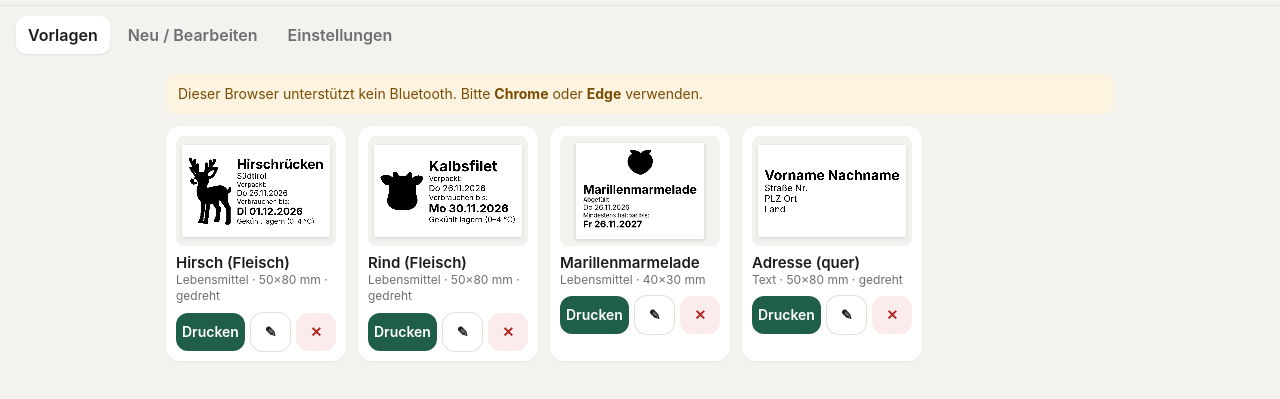
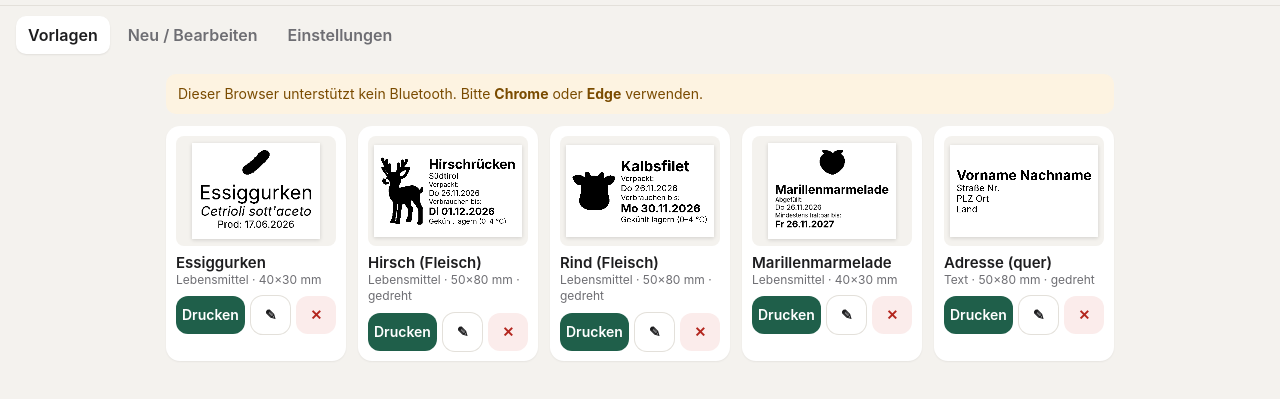
Before and after one commit to smartassyoung/etikett, a plain HTML site: page index.html in a window 1280 px wide. Shown: the part 49-448 px from the top of the page. Drawn offline with Linux system fonts and the light colour scheme.

Commit message:
Essiggurken-Vorlage; Mitte, kursiv, festes Datum, eigene Datumsbezeichnung, ohne Wochentag, Anordnung
Co-Authored-By: Claude Opus 5.5 <noreply@anthropic.com>
Claude-Session: https://claude.ai/code/session_01LAJRbX6vkcgTttsHzk2Qwp

```diff
--- a/index.html
+++ b/index.html
@@ -139,6 +139,10 @@ dialog::backdrop{background:rgba(0,0,0,.35)}
               <button data-v="silhouette" class="on">Schattenriss</button><button data-v="dither">Mit Details</button>
             </div>
           </div>
+          <label>Anordnung</label>
+          <div class="seg" id="segLayout">
+            <button data-v="auto" class="on">Automatisch</button><button data-v="side">Seitlich</button><button data-v="top">Oben</button>
+          </div>
         </div>
 
         <div class="card" id="fText">
@@ -158,15 +162,25 @@ dialog::backdrop{background:rgba(0,0,0,.35)}
           <h2>Lebensmittel</h2>
           <label>Produkt</label>
           <input type="text" id="fName" value="Tomatensauce">
-          <label>Zweite Zeile (optional, z. B. Teilstück, Sorte)</label>
-          <input type="text" id="fSub" placeholder="z. B. Rücken · ca. 500 g">
-          <label>Datum 1</label>
+          <label class="chk"><input type="checkbox" id="fNameBold" checked> Produkt fett</label>
+          <label>Zweite Zeile (optional, z. B. Übersetzung, Teilstück)</label>
+          <input type="text" id="fSub" placeholder="z. B. Cetrioli sott'aceto">
+          <label class="chk"><input type="checkbox" id="fSubItalic"> Zweite Zeile kursiv</label>
+          <label>Textausrichtung</label>
+          <div class="seg" id="segFAlign">
+            <button data-v="left" class="on">Links</button><button data-v="center">Mitte</button>
+          </div>
+          <label>Datum 1 – Bezeichnung</label>
           <div class="seg" id="segMadeLbl">
-            <button data-v="Zubereitet" class="on">Zubereitet</button><button data-v="Abgefüllt">Abgefüllt</button><button data-v="Eingefroren">Eingefroren</button><button data-v="Verpackt">Verpackt</button>
+            <button data-v="Zubereitet" class="on">Zubereitet</button><button data-v="Abgefüllt">Abgefüllt</button><button data-v="Prod">Prod</button><button data-v="Eingefroren">Eingefroren</button><button data-v="Verpackt">Verpackt</button>
           </div>
-          <div class="seg" id="segMade" style="margin-top:6px">
-            <button data-v="0" class="on">Heute</button><button data-v="-1">Gestern</button><button data-v="none">Ausblenden</button>
+          <input type="text" id="fMadeLbl" placeholder="oder eigene Bezeichnung" style="margin-top:6px">
+          <label>Datum 1 – Tag</label>
+          <div class="seg" id="segMade">
+            <button data-v="0" class="on">Heute</button><button data-v="-1">Gestern</button><button data-v="fixed">Festes Datum</button><button data-v="none">Ausblenden</button>
           </div>
+          <input type="date" id="fFixed" class="hide" style="margin-top:6px;width:100%;font:inherit;font-size:17px;padding:10px 12px;border:1px solid var(--line);border-radius:10px">
+          <label class="chk"><input type="checkbox" id="fWeekday" checked> Wochentag anzeigen</label>
           <label>Datum 2 (ab Datum 1)</label>
           <div class="seg" id="segShelf">
             <button data-v="d1">+1 T</button><button data-v="d2">+2 T</button><button data-v="d3" class="on">+3 T</button><button data-v="d5">+5 T</button><button data-v="d7">+7 T</button>
@@ -348,7 +362,7 @@ const $ = id => document.getElementById(id);
 function toast(t, ms=2200){ const el=$("toast"); el.textContent=t; el.classList.add("show"); clearTimeout(el._t); el._t=setTimeout(()=>el.classList.remove("show"), ms); }
 function seg(id, onChange){ $(id).addEventListener("click", e=>{ const b=e.target.closest("button"); if(!b) return; setSeg(id,b.dataset.v); onChange && onChange(b.dataset.v); }); }
 function setSeg(id, v){ [...$(id).children].forEach(b=>b.classList.toggle("on", b.dataset.v==String(v))); }
-function fmtDate(d, time){ const s = WD[d.getDay()]+" "+String(d.getDate()).padStart(2,"0")+"."+String(d.getMonth()+1).padStart(2,"0")+"."+d.getFullYear(); return time ? s+" "+String(d.getHours()).padStart(2,"0")+":"+String(d.getMinutes()).padStart(2,"0") : s; }
+function fmtDate(d, time, wd=true){ const s = (wd?WD[d.getDay()]+" ":"")+String(d.getDate()).padStart(2,"0")+"."+String(d.getMonth()+1).padStart(2,"0")+"."+d.getFullYear(); return time ? s+" "+String(d.getHours()).padStart(2,"0")+":"+String(d.getMinutes()).padStart(2,"0") : s; }
 function addDays(d,n){ const x=new Date(d); x.setDate(x.getDate()+n); return x; }
 function addMonths(d,n){ const x=new Date(d); const day=x.getDate(); x.setDate(1); x.setMonth(x.getMonth()+n); const last=new Date(x.getFullYear(),x.getMonth()+1,0).getDate(); x.setDate(Math.min(day,last)); return x; }
 const sleep = ms => new Promise(r=>setTimeout(r,ms));
@@ -358,9 +372,9 @@ const uid = () => Date.now().toString(36)+Math.random().toString(36).slice(2,6);
 /* ---------- Zustand ---------- */
 function defaultState(){
   return { id:null, name:"", type:"text", size:"40x30", cw:40, ch:30, rot:false,
-    deco:{ logo:false, symbol:null, symMode:"silhouette" },
+    deco:{ logo:false, symbol:null, symMode:"silhouette", layout:"auto" },
     text:{ text:"Jora", align:"center", bold:true, firstBig:true, border:false },
-    food:{ name:"Tomatensauce", sub:"", madeLbl:"Zubereitet", made:"0", shelf:3, unit:"d", shelfLbl:"Verbrauchen bis", allergens:[], extra:"", time:false, border:false },
+    food:{ name:"Tomatensauce", nameBold:true, sub:"", subItalic:false, align:"left", weekday:true, fixed:"", madeLbl:"Zubereitet", made:"0", shelf:3, unit:"d", shelfLbl:"Verbrauchen bis", allergens:[], extra:"", time:false, border:false },
     image:{ data:null, bright:0, contrast:20, mode:"dither", invert:false, caption:"" } };
 }
 function normalize(t){ // ältere Vorlagen ergänzen
@@ -398,14 +412,15 @@ function fitLines(ctx, lines, x, y, w, h, align, dry){
   lines = lines.filter(l=>l.t!=="");
   if(!lines.length || w<4 || h<4) return 0;
   const gap = 0.18; let lo=2, hi=400;
-  const ok = s => { let total=0; for(const l of lines){ const fs=s*l.w; ctx.font=(l.b?"700 ":"400 ")+fs+"px "+FONT; if(ctx.measureText(l.t).width>w) return false; total+=fs; } return total + s*gap*(lines.length-1) <= h; };
+  const fnt = (l,fs) => (l.i?"italic ":"")+(l.b?"700 ":"400 ")+fs+"px "+FONT;
+  const ok = s => { let total=0; for(const l of lines){ const fs=s*l.w; ctx.font=fnt(l,fs); if(ctx.measureText(l.t).width>w) return false; total+=fs; } return total + s*gap*(lines.length-1) <= h; };
   for(let i=0;i<22;i++){ const m=(lo+hi)/2; if(ok(m)) lo=m; else hi=m; }
   const s=lo; if(dry) return s;
   const total=lines.reduce((a,l)=>a+s*l.w,0)+s*gap*(lines.length-1);
   let cy = y + (h-total)/2;
   ctx.fillStyle="#000"; ctx.textBaseline="top";
   for(const l of lines){
-    const fs=s*l.w; ctx.font=(l.b?"700 ":"400 ")+fs+"px "+FONT;
+    const fs=s*l.w; ctx.font=fnt(l,fs);
     const tw=ctx.measureText(l.t).width;
     const tx = align==="left"? x : align==="right"? x+w-tw : x+(w-tw)/2;
     ctx.fillText(l.t, tx, cy + fs*0.06); cy += fs + s*gap;
@@ -429,31 +444,35 @@ function toMono(canvas, mode, bright=0, contrast=0, invert=false){
   ctx.putImageData(id,0,0);
 }
 // Quelle (Bild/Canvas) in Box einpassen und in Schwarzweiß umwandeln
-function drawMono(ctx, src, x, y, w, h, mode, bright=0, contrast=0, invert=false){
+function drawMono(ctx, src, x, y, w, h, mode, bright=0, contrast=0, invert=false, ax="center"){
   if(!src || w<2 || h<2) return;
   const sw=src.naturalWidth||src.width, sh=src.naturalHeight||src.height;
   const s=Math.min(w/sw, h/sh), iw=Math.max(1,Math.round(sw*s)), ih=Math.max(1,Math.round(sh*s));
   const t=document.createElement("canvas"); t.width=iw; t.height=ih;
   const tc=t.getContext("2d"); tc.fillStyle="#fff"; tc.fillRect(0,0,iw,ih); tc.imageSmoothingQuality="high"; tc.drawImage(src,0,0,iw,ih);
   toMono(t, mode, bright, contrast, invert);
-  ctx.drawImage(t, Math.round(x+(w-iw)/2), Math.round(y+(h-ih)/2));
+  const dx = ax==="left" ? x : ax==="right" ? x+w-iw : x+(w-iw)/2;
+  ctx.drawImage(t, Math.round(dx), Math.round(y+(h-ih)/2));
 }
 function foodLines(f, now){
-  const made = f.made==="none" ? null : addDays(now, +f.made);
+  let made = null;
+  if(f.made==="fixed" && f.fixed){ const [y,mo,d]=f.fixed.split("-").map(Number); made=new Date(y,mo-1,d); }
+  else if(f.made!=="none" && f.made!=="fixed") made=addDays(now, +f.made);
   const base = made||now; const n=+f.shelf||0;
   const until = f.unit==="m" ? addMonths(base,n) : addDays(base,n);
-  const md = made ? fmtDate(made, f.time && f.made==="0") : null;
+  const wd = f.weekday!==false;
+  const md = made ? fmtDate(made, f.time && f.made==="0", wd) : null;
   const sl = f.shelfLbl!=="none";
   const build = split => {
     const L=[];
-    if(f.name) L.push({t:f.name, w:1.7, b:true});
-    if(f.sub) L.push({t:f.sub, w:1.05, b:false});
+    if(f.name) L.push({t:f.name, w:1.7, b:f.nameBold!==false});
+    if(f.sub) L.push({t:f.sub, w:f.subItalic?1.15:1.05, b:false, i:!!f.subItalic});
     if(split){
       if(md){ L.push({t:f.madeLbl+":", w:0.85, b:false}); L.push({t:md, w:1, b:false}); }
-      if(sl){ L.push({t:f.shelfLbl+":", w:0.85, b:false}); L.push({t:fmtDate(until), w:1.3, b:true}); }
+      if(sl){ L.push({t:f.shelfLbl+":", w:0.85, b:false}); L.push({t:fmtDate(until,false,wd), w:1.3, b:true}); }
     } else {
-      if(md) L.push({t:f.madeLbl+": "+md, w:1, b:false});
-      if(sl) L.push({t:f.shelfLbl+": "+fmtDate(until), w:1.15, b:true});
+      if(md) L.push({t:f.madeLbl+": "+md, w:sl?1:0.85, b:false});
+      if(sl) L.push({t:f.shelfLbl+": "+fmtDate(until,false,wd), w:1.15, b:true});
     }
     if(f.allergens.length) L.push({t:"Allergene: "+f.allergens.join(", "), w:0.9, b:false});
     if(f.extra) L.push({t:f.extra, w:0.9, b:false});
@@ -489,9 +508,10 @@ async function renderLabel(st, canvas, now=new Date(), forPrint=false){
       const side={box:[bx+cw+gap,by,bw-cw-gap,bh], draw:()=>{ const ih=(bh-(n-1)*gap)/n; items.forEach((it,i)=>drawMono(ctx,it.src,bx,by+i*(ih+gap),cw,ih,it.mode,it.br)); }};
       // Variante B: Band oben
       const rh=Math.round(Math.min(bh*(bw>=bh?0.3:0.34), bw*(n>1?0.45:0.6)));
-      const top={box:[bx,by+rh+gap,bw,bh-rh-gap], draw:()=>{ const iw=(bw-(n-1)*gap)/n; items.forEach((it,i)=>drawMono(ctx,it.src,bx+i*(iw+gap),by,iw,rh,it.mode,it.br)); }};
+      const top={box:[bx,by+rh+gap,bw,bh-rh-gap], draw:()=>{ const iw=(bw-(n-1)*gap)/n; items.forEach((it,i)=>drawMono(ctx,it.src,bx+i*(iw+gap),by,iw,rh,it.mode,it.br,0,false, n>1?(i===0?"left":"right"):"center")); }};
       const sc = L => contentScale(ctx, st, L.box, now);
-      const pick = sc(side) >= sc(top)*0.9 ? side : top;
+      const lay = st.deco.layout||"auto";
+      const pick = lay==="side" ? side : lay==="top" ? top : (sc(side) >= sc(top)*0.9 ? side : top);
       pick.draw(); [bx,by,bw,bh]=pick.box;
     }
   }
@@ -503,7 +523,7 @@ async function renderLabel(st, canvas, now=new Date(), forPrint=false){
     const f=st.food; border=f.border;
     const [a,b]=foodLines(f, now);
     const best = fitLines(ctx,b,bx,by,bw,bh,"left",true) > fitLines(ctx,a,bx,by,bw,bh,"left",true)*1.1 ? b : a;
-    fitLines(ctx, best, bx, by, bw, bh, "left");
+    fitLines(ctx, best, bx, by, bw, bh, f.align||"left");
   } else if(st.type==="image"){
     const im=st.image;
     const capH = im.caption ? Math.round(bh*(H>W?0.18:0.28)) : 0;
@@ -675,7 +695,9 @@ function loadEditor(){
   $("customSize").classList.toggle("hide", S.size!=="custom");
   $("dLogo").checked=S.deco.logo; setSeg("segSymMode",S.deco.symMode);
   $("tText").value=S.text.text; setSeg("segAlign",S.text.align); $("tBold").checked=S.text.bold; $("tFirstBig").checked=S.text.firstBig; $("tBorder").checked=S.text.border;
-  const f=S.food; $("fName").value=f.name; $("fSub").value=f.sub; setSeg("segMadeLbl",f.madeLbl); setSeg("segMade",f.made); setSeg("segShelf",f.unit+f.shelf); $("fShelf").value=f.shelf; $("fUnit").value=f.unit; setSeg("segShelfLbl",f.shelfLbl);
+  setSeg("segLayout",S.deco.layout||"auto");
+  const f=S.food; $("fName").value=f.name; $("fNameBold").checked=f.nameBold!==false; $("fSub").value=f.sub; $("fSubItalic").checked=!!f.subItalic; setSeg("segFAlign",f.align||"left");
+  setSeg("segMadeLbl",f.madeLbl); $("fMadeLbl").value=f.madeLbl; setSeg("segMade",f.made); $("fFixed").value=f.fixed||""; $("fFixed").classList.toggle("hide",f.made!=="fixed"); $("fWeekday").checked=f.weekday!==false; setSeg("segShelf",f.unit+f.shelf); $("fShelf").value=f.shelf; $("fUnit").value=f.unit; setSeg("segShelfLbl",f.shelfLbl);
   [...ab.children].forEach(b=>b.classList.toggle("on", f.allergens.includes(b.dataset.v)));
   $("fExtra").value=f.extra; $("fTime").checked=f.time; $("fBorder").checked=f.border;
   $("iBright").value=S.image.bright; $("iContrast").value=S.image.contrast; setSeg("segDither",S.image.mode); $("iInvert").checked=S.image.invert; $("iCaption").value=S.image.caption;
@@ -709,8 +731,17 @@ $("tFirstBig").onchange=()=>{ S.text.firstBig=$("tFirstBig").checked; redraw();
 $("tBorder").onchange=()=>{ S.text.border=$("tBorder").checked; redraw(); };
 $("fName").oninput=()=>{ S.food.name=$("fName").value; redraw(); };
 $("fSub").oninput=()=>{ S.food.sub=$("fSub").value; redraw(); };
-seg("segMadeLbl", v=>{ S.food.madeLbl=v; redraw(); });
-seg("segMade", v=>{ S.food.made=v; redraw(); });
+seg("segMadeLbl", v=>{ S.food.madeLbl=v; $("fMadeLbl").value=v; redraw(); });
+$("fMadeLbl").oninput=()=>{ S.food.madeLbl=$("fMadeLbl").value; setSeg("segMadeLbl",S.food.madeLbl); redraw(); };
+seg("segMade", v=>{ S.food.made=v; $("fFixed").classList.toggle("hide",v!=="fixed");
+  if(v==="fixed" && !S.food.fixed){ const d=new Date(); S.food.fixed=d.getFullYear()+"-"+String(d.getMonth()+1).padStart(2,"0")+"-"+String(d.getDate()).padStart(2,"0"); $("fFixed").value=S.food.fixed; }
+  redraw(); });
+$("fFixed").onchange=()=>{ S.food.fixed=$("fFixed").value; redraw(); };
+$("fWeekday").onchange=()=>{ S.food.weekday=$("fWeekday").checked; redraw(); };
+$("fNameBold").onchange=()=>{ S.food.nameBold=$("fNameBold").checked; redraw(); };
+$("fSubItalic").onchange=()=>{ S.food.subItalic=$("fSubItalic").checked; redraw(); };
+seg("segFAlign", v=>{ S.food.align=v; redraw(); });
+seg("segLayout", v=>{ S.deco.layout=v; redraw(); });
 seg("segShelf", v=>{ S.food.unit=v[0]; S.food.shelf=+v.slice(1); $("fShelf").value=S.food.shelf; $("fUnit").value=S.food.unit;
   if(S.food.unit==="m" && S.food.shelfLbl==="Verbrauchen bis"){ S.food.shelfLbl="Mindestens haltbar bis"; setSeg("segShelfLbl",S.food.shelfLbl); }
   redraw(); });
@@ -830,6 +861,12 @@ if(!store.get("m110.seeded2", false)){
   d.deco={logo:true, symbol:null, symMode:"silhouette"}; Object.assign(d.text,{text:"Vorname Nachname\nStraße Nr.\nPLZ Ort\nLand", align:"left", bold:false, firstBig:true});
   templates.push(a,b,c,d); saveTemplates(); store.set("m110.seeded2", true);
 }
+if(!store.get("m110.seeded3", false)){
+  const e=defaultState(); e.id=uid(); e.name="Essiggurken"; e.type="food"; e.size="40x30";
+  e.deco={logo:true, symbol:"e:🥒", symMode:"silhouette", layout:"top"};
+  Object.assign(e.food,{name:"Essiggurken", nameBold:false, sub:"Cetrioli sott'aceto", subItalic:true, align:"center", madeLbl:"Prod", made:"fixed", fixed:"2026-06-17", weekday:false, shelfLbl:"none", allergens:[]});
+  templates.unshift(e); saveTemplates(); store.set("m110.seeded3", true);
+}
 loadEditor(); setConnUI(); showTab("home");
 </script>
 </body>
```
